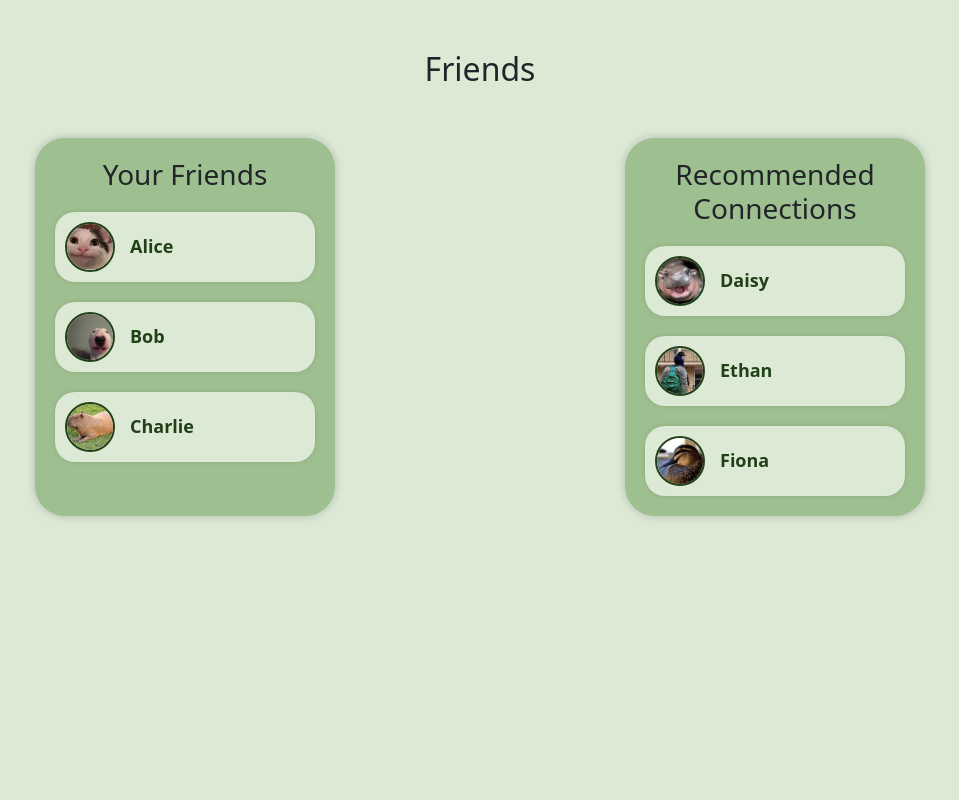
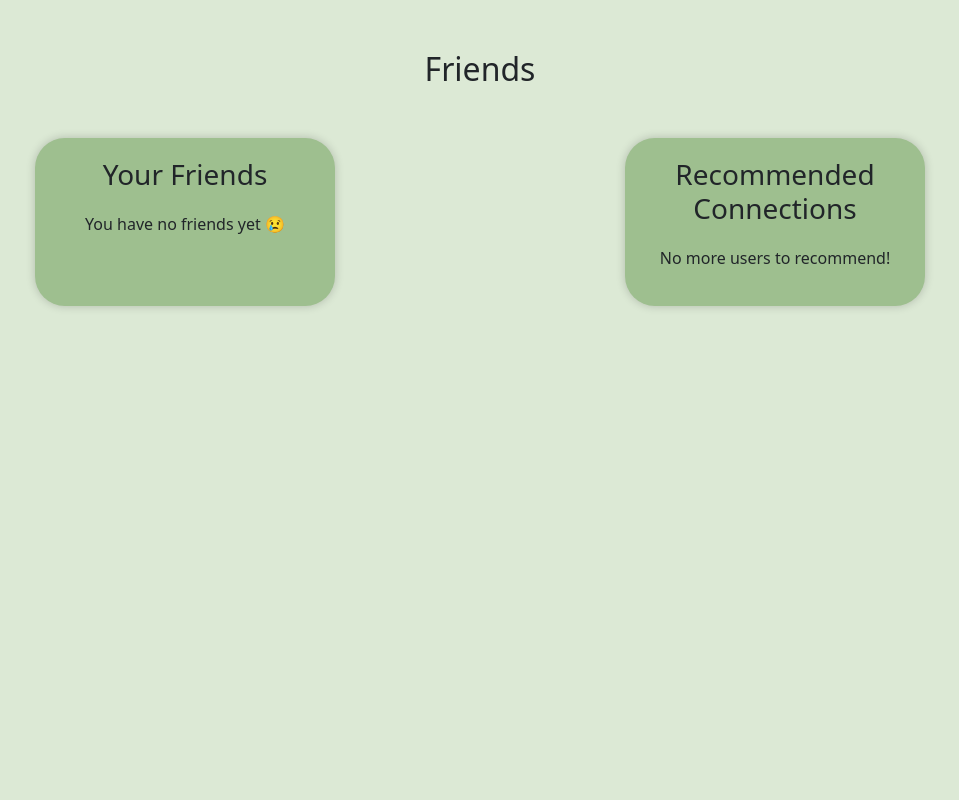
Before and after one commit to fudgeg/Group69-AgileWebProject, a Flask app: page /friends in a window 1280 px wide. Shown: the part 86-886 px from the top of the page, without its empty margins (160-1119 px from the left). Run offline with Flask 3, Linux system fonts and the light colour scheme; the visitor is signed in with stand-in values (Sample User, id 1).

Commit message:
added a friendship table and added a friend request system to the app. also updated the home page to show the user's friends import activity.

```diff
--- a/app/routes.py
+++ b/app/routes.py
@@ -91,13 +91,59 @@ def home():
         flash("User not found.")
         return redirect(url_for('main.login'))
 
-    return render_template('home.html', user=user)
+    # Query the most recent media entries (e.g., last 5)
+    recent_entries = MediaEntry.query.order_by(MediaEntry.id.desc()).limit(5).all()
+
+    # ✅ Get media entries created by the user's friends (limit for performance)
+    friend_ids = [f.id for f in user.friends]
+    friend_entries = (
+        MediaEntry.query
+        .filter(MediaEntry.user_id.in_(friend_ids))
+        .order_by(MediaEntry.id.desc())
+        .limit(5)
+        .all()
+    )
+
+    return render_template('home.html', user=user, recent_entries=recent_entries, friend_entries=friend_entries)
 
 
 
-@main.route('/friends')
+@main.route('/friends', methods=['GET', 'POST'])
 def friends():
-    return render_template('friends.html')
+    user = User.query.get(session.get('user_id'))
+    if not user:
+        flash("Please log in to view friends.")
+        return redirect(url_for('main.login'))
+
+    # All users except the current user and existing friends
+    recommended = User.query.filter(
+        User.id != user.id,
+        ~User.id.in_([f.id for f in user.friends])
+    ).all()
+
+    return render_template('friends.html', user=user, friends=user.friends, recommended=recommended)
+
+
+@main.route('/add_friend/<int:friend_id>', methods=['POST'])
+def add_friend(friend_id):
+    user = User.query.get(session.get('user_id'))
+    friend = User.query.get(friend_id)
+
+    if not user or not friend or friend == user:
+        flash("Invalid request.")
+        return redirect(url_for('main.friends'))
+
+    if friend in user.friends:
+        flash("You're already friends.")
+        return redirect(url_for('main.friends'))
+
+    user.friends.append(friend)
+    friend.friends.append(user)
+    db.session.commit()
+
+    flash(f"You are now friends with {friend.name}!")
+    return redirect(url_for('main.friends'))
+
 
 @main.route('/upload', methods=['GET', 'POST'])
 def upload_page():
--- a/app/templates/friends.html
+++ b/app/templates/friends.html
@@ -9,39 +9,36 @@
     <div class="friends-section">
       <h3>Your Friends</h3>
       <div class="friends-list">
+        {% for friend in friends %}
         <div class="friend-card">
-          <img src="{{ url_for('static', filename='media/Alice.jpeg') }}" alt="Alice" class="friend-pfp" />
-          <div class="friend-name">Alice</div>
+          <img src="{{ url_for('static', filename='media/Alice.jpeg') }}" alt="{{ friend.name }}" class="friend-pfp" />
+          <div class="friend-name">{{ friend.name }}</div>
         </div>
-        <div class="friend-card">
-          <img src="{{ url_for('static', filename='media/Bob.jpeg') }}" alt="Bob" class="friend-pfp" />
-          <div class="friend-name">Bob</div>
-        </div>
-        <div class="friend-card">
-          <img src="{{ url_for('static', filename='media/Charlie.jpeg') }}" alt="Charlie" class="friend-pfp" />
-          <div class="friend-name">Charlie</div>
-        </div>
+        {% else %}
+        <p>You have no friends yet 😢</p>
+        {% endfor %}
       </div>
     </div>
+
 
     <!-- Recommended Friends -->
     <div class="recommended-section">
       <h3>Recommended Connections</h3>
       <div class="friends-list">
-        <div class="friend-card">
-          <img src="{{ url_for('static', filename='media/Daisy.jpeg') }}" alt="Daisy" class="friend-pfp" />
-          <div class="friend-name">Daisy</div>
-        </div>
-        <div class="friend-card">
-          <img src="{{ url_for('static', filename='media/Ethan.jpeg') }}" alt="Ethan" class="friend-pfp" />
-          <div class="friend-name">Ethan</div>
-        </div>
-        <div class="friend-card">
-          <img src="{{ url_for('static', filename='media/Fiona.jpeg') }}" alt="Fiona" class="friend-pfp" />
-          <div class="friend-name">Fiona</div>
-        </div>
+        {% for person in recommended %}
+          <div class="friend-card">
+            <img src="{{ url_for('static', filename='media/Daisy.jpeg') }}" alt="{{ person.name }}" class="friend-pfp" />
+            <div class="friend-name">{{ person.name }}</div>
+            <form method="POST" action="{{ url_for('main.add_friend', friend_id=person.id) }}">
+              <button type="submit">Add Friend</button>
+            </form>
+          </div>
+        {% else %}
+          <p>No more users to recommend!</p>
+        {% endfor %}
       </div>
     </div>
+
   </div>
 </div>
 {% endblock %}
```
Also changed, not shown: app/models.py (+18 -0 lines), app/templates/home.html (+12 -6 lines).
